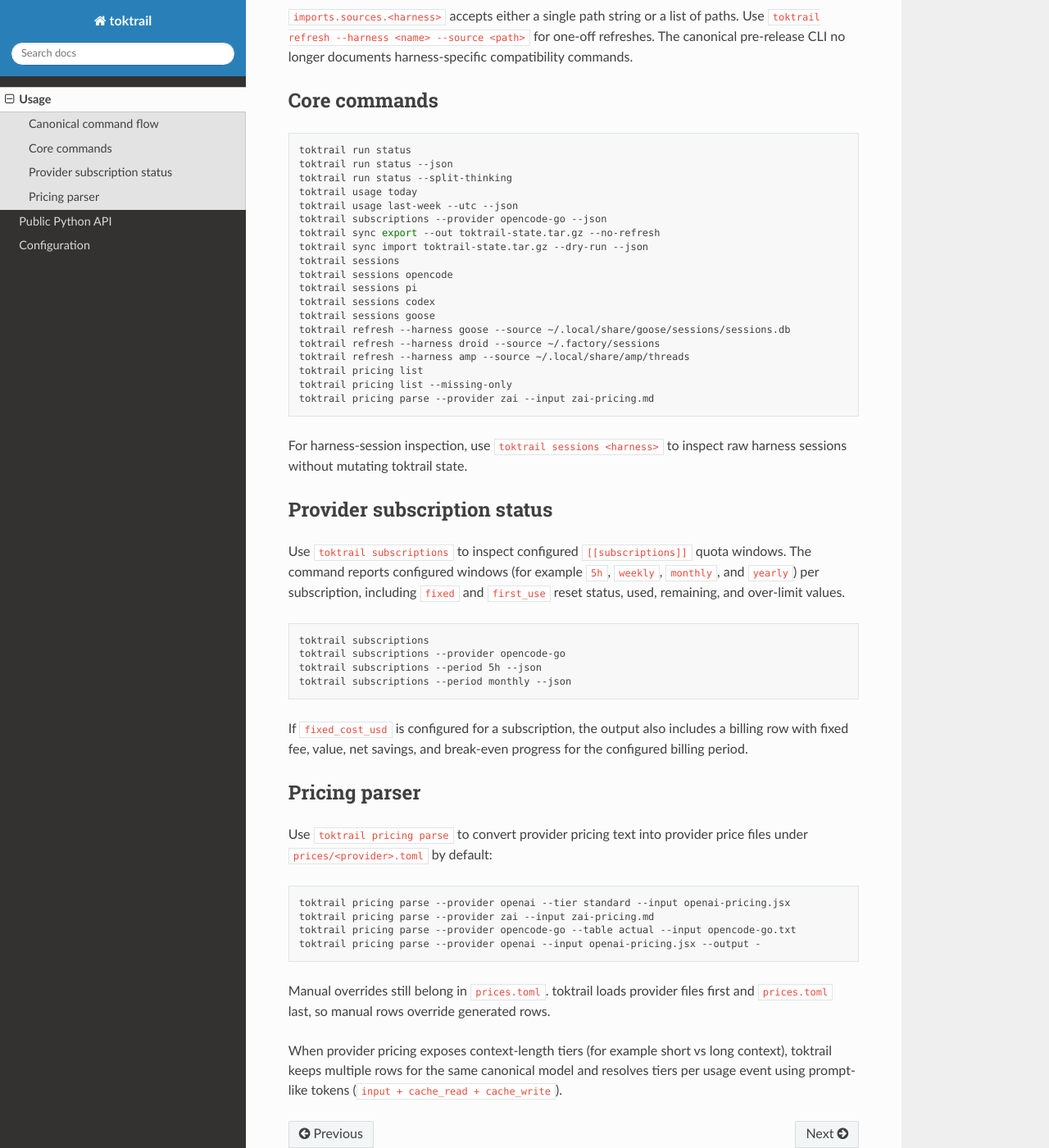
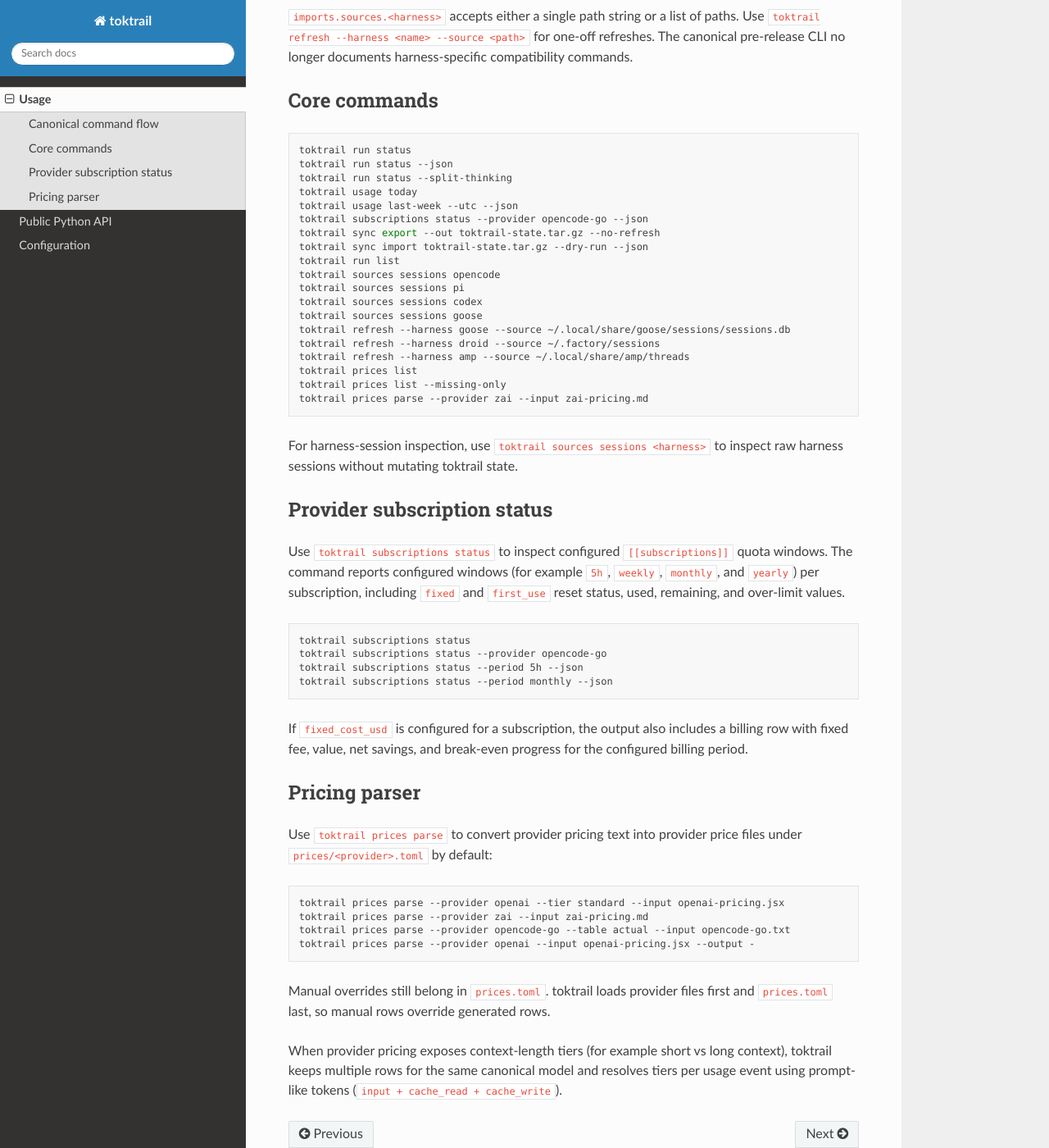
Before and after one commit to holgern/toktrail, a Sphinx documentation site: the page built from docs/usage.rst, in a window 1280 px wide and 1400 px high, scrolled down 1286 px. Shown: the whole window at 82% size. Built offline with Sphinx 7.4.7 and the Read the Docs theme 3.1.0, drawn with Linux system fonts in a browser that asks for light colours; some of the changed text lies outside the part shown.

```diff
--- a/docs/usage.rst
+++ b/docs/usage.rst
@@ -15,9 +15,9 @@ The preferred CLI workflow is:
    toktrail refresh
    toktrail run status
    toktrail usage today
-   toktrail subscriptions
+   toktrail subscriptions status
    toktrail sync export --out toktrail-state.tar.gz
-   toktrail sessions
+   toktrail run list
    toktrail run stop
 
 Report commands refresh configured sources first by default:
@@ -26,9 +26,9 @@ Report commands refresh configured sources first by default:
 
    toktrail usage today
    toktrail run status
-   toktrail subscriptions
-   toktrail pricing list --used-only
-   toktrail pricing list --missing-only
+   toktrail subscriptions status
+   toktrail prices list --used-only
+   toktrail prices list --missing-only
 
 Use ``--no-refresh`` to read stale local state without touching source logs:
 
@@ -36,7 +36,7 @@ Use ``--no-refresh`` to read stale local state without touching source logs:
 
    toktrail usage today --no-refresh
    toktrail run status --no-refresh
-   toktrail subscriptions --no-refresh
+   toktrail subscriptions status --no-refresh
 
 Use ``--refresh-details`` to show a compact refresh summary before the report.
 
@@ -77,39 +77,39 @@ Core commands
    toktrail run status --split-thinking
    toktrail usage today
    toktrail usage last-week --utc --json
-   toktrail subscriptions --provider opencode-go --json
+   toktrail subscriptions status --provider opencode-go --json
    toktrail sync export --out toktrail-state.tar.gz --no-refresh
    toktrail sync import toktrail-state.tar.gz --dry-run --json
-   toktrail sessions
-   toktrail sessions opencode
-   toktrail sessions pi
-   toktrail sessions codex
-   toktrail sessions goose
+   toktrail run list
+   toktrail sources sessions opencode
+   toktrail sources sessions pi
+   toktrail sources sessions codex
+   toktrail sources sessions goose
    toktrail refresh --harness goose --source ~/.local/share/goose/sessions/sessions.db
    toktrail refresh --harness droid --source ~/.factory/sessions
    toktrail refresh --harness amp --source ~/.local/share/amp/threads
-   toktrail pricing list
-   toktrail pricing list --missing-only
-   toktrail pricing parse --provider zai --input zai-pricing.md
+   toktrail prices list
+   toktrail prices list --missing-only
+   toktrail prices parse --provider zai --input zai-pricing.md
 
-For harness-session inspection, use ``toktrail sessions <harness>`` to inspect
+For harness-session inspection, use ``toktrail sources sessions <harness>`` to inspect
 raw harness sessions without mutating toktrail state.
 
 
 Provider subscription status
 ----------------------------
 
-Use ``toktrail subscriptions`` to inspect configured ``[[subscriptions]]`` quota
+Use ``toktrail subscriptions status`` to inspect configured ``[[subscriptions]]`` quota
 windows. The command reports configured windows (for example ``5h``, ``weekly``,
 ``monthly``, and ``yearly``) per subscription, including ``fixed`` and
 ``first_use`` reset status, used, remaining, and over-limit values.
 
 .. code-block:: bash
 
-   toktrail subscriptions
-   toktrail subscriptions --provider opencode-go
-   toktrail subscriptions --period 5h --json
-   toktrail subscriptions --period monthly --json
+   toktrail subscriptions status
+   toktrail subscriptions status --provider opencode-go
+   toktrail subscriptions status --period 5h --json
+   toktrail subscriptions status --period monthly --json
 
 If ``fixed_cost_usd`` is configured for a subscription, the output also
 includes a billing row with fixed fee, value, net savings, and break-even
@@ -118,15 +118,15 @@ progress for the configured billing period.
 Pricing parser
 --------------
 
-Use ``toktrail pricing parse`` to convert provider pricing text into provider
+Use ``toktrail prices parse`` to convert provider pricing text into provider
 price files under ``prices/<provider>.toml`` by default:
 
 .. code-block:: bash
 
-   toktrail pricing parse --provider openai --tier standard --input openai-pricing.jsx
-   toktrail pricing parse --provider zai --input zai-pricing.md
-   toktrail pricing parse --provider opencode-go --table actual --input opencode-go.txt
-   toktrail pricing parse --provider openai --input openai-pricing.jsx --output -
+   toktrail prices parse --provider openai --tier standard --input openai-pricing.jsx
+   toktrail prices parse --provider zai --input zai-pricing.md
+   toktrail prices parse --provider opencode-go --table actual --input opencode-go.txt
+   toktrail prices parse --provider openai --input openai-pricing.jsx --output -
 
 Manual overrides still belong in ``prices.toml``. toktrail loads provider files
 first and ``prices.toml`` last, so manual rows override generated rows.
--- a/setup.py
+++ b/setup.py
@@ -1,6 +1,3 @@
 from setuptools import setup
 
-setup(
-    use_scm_version={"write_to": "toktrail/_version.py"},
-    setup_requires=["setuptools_scm"],
-)
+setup()
```
Also changed, not shown: API.md (+1 -1 lines), README.md (+42 -43 lines), docs/config.rst (+5 -3 lines), .codecrate.toml, .taskledger.toml, 10 other files.
